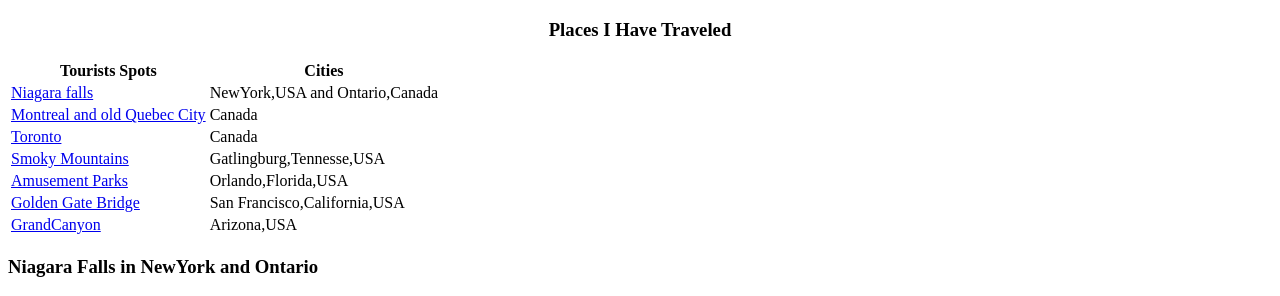
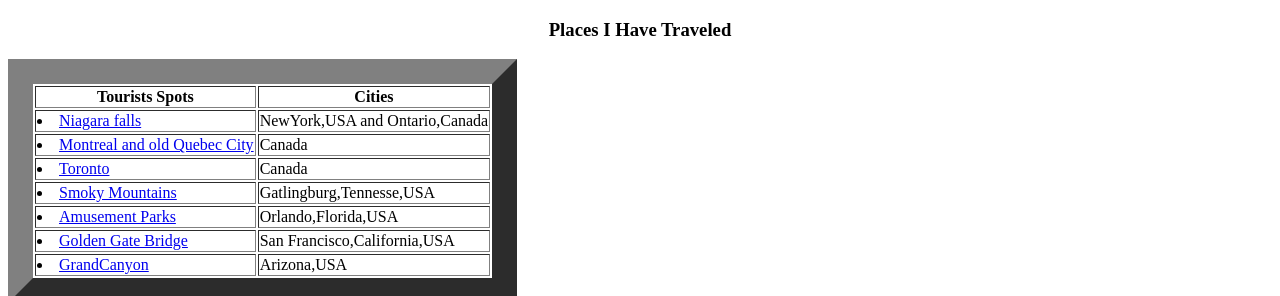
Before and after one commit to LaunchCodeAllhubs/js-assignment-4-html-me-something-Suganthi987, a website: page index.html in a window 1280 px wide. Shown: the top 296 px of the page. Drawn offline with Linux system fonts and the light colour scheme.

Commit message:
Finished work on html page

```diff
--- a/index.html
+++ b/index.html
@@ -8,17 +8,19 @@
             <section>
              <!-- Write your HTML in this file! -->
                   <header><h1><center><b> Places I Have Traveled</b></center></h1></header>
-                  <table>
-                     <tr> <th> Tourists Spots</th>
-                          <th> Cities </th>
-                     </tr>
-                     <tr> <td><a href = "#niagara">Niagara falls</a></td> <td>NewYork,USA and Ontario,Canada</td></tr>
-                     <tr> <td><a href = "#montreal">Montreal and old Quebec City</a> </td> <td> Canada </td></tr>
-                     <tr> <td><a href = "#toronto">Toronto</a> </td> <td> Canada </td></tr>
-                     <tr> <td><a href = "#smokies">Smoky Mountains</a></td><td> Gatlingburg,Tennesse,USA</td></tr>
-                     <tr> <td><a href = "#amusementparks">Amusement Parks</a></td><td> Orlando,Florida,USA</td></tr>
-                     <tr> <td><a href = "#goldengate">Golden Gate Bridge</a></td><td>San Francisco,California,USA</td></tr>
-                     <tr> <td><a href = "#grandcanyon">GrandCanyon </a></td><td>Arizona,USA</td></tr>
+                  <table border = "25 px">
+                        <tr><th colspan = "1"><b>Tourists Spots</b></th>
+                            <th colspan = "1"><b> Cities </b></th>
+                        </tr>
+                        <ul>
+                           <tr><td><li><a href = "#niagara">Niagara falls</a></li></td> <td>NewYork,USA and Ontario,Canada</td></tr>
+                           <tr><td><li><a href = "#montreal">Montreal and old Quebec City</a></li> </td> <td> Canada </td> </tr>
+                           <tr><td><li><a href = "#toronto">Toronto</a></li> </td> <td> Canada </td></tr>
+                           <tr><td><li><a href = "#smokies">Smoky Mountains</a></li></td><td> Gatlingburg,Tennesse,USA</td></tr>
+                           <tr><td><li><a href = "#amusementparks">Amusement Parks</a></li></td><td> Orlando,Florida,USA</td></tr>
+                           <tr><td><li><a href = "#goldengate">Golden Gate Bridge</a></li></td><td>San Francisco,California,USA</td></tr>
+                           <tr><td><li><a href = "#grandcanyon">GrandCanyon </a></li></td><td>Arizona,USA</td></tr>
+                        </ul>
                   </table>
             </section>
             <section>
```
Also changed, not shown: styles.css (+13 -0 lines).
